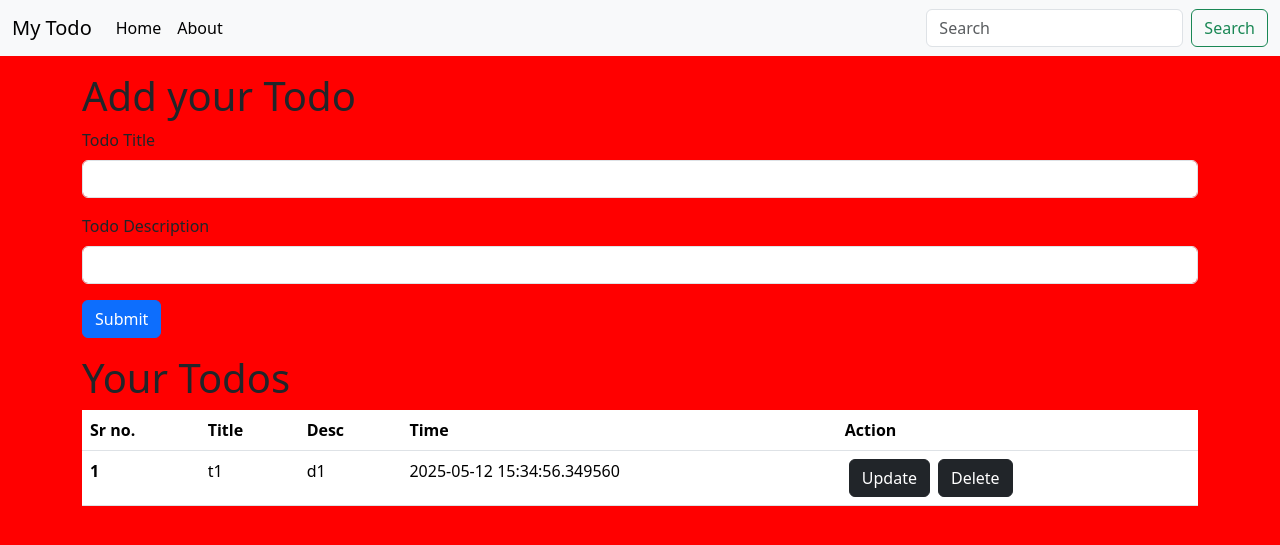
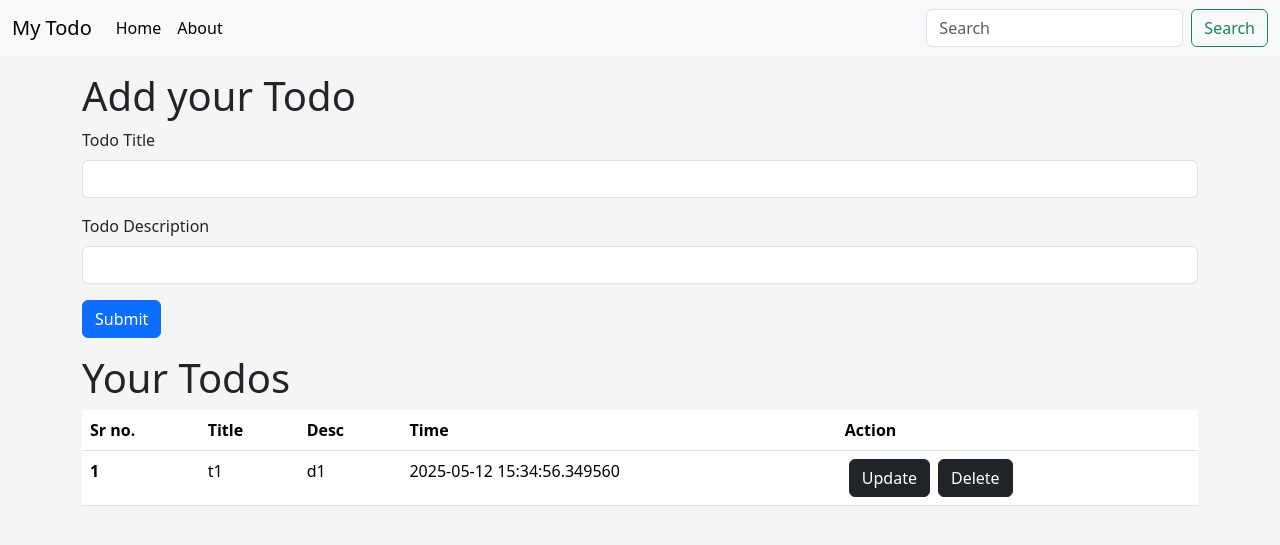
Before and after one commit to Mudiitt/flask-todo-app, a Flask app: page / in a window 1280 px wide. Shown: the top 545 px of the page. Run offline with Flask 3, Linux system fonts and the light colour scheme.

Commit message:
update in new branch changes

```diff
--- a/static/css/style.css
+++ b/static/css/style.css
@@ -1,3 +1,3 @@
 body{
-    background-color: red !important;
+    background-color: whitesmoke !important;
 }
```
